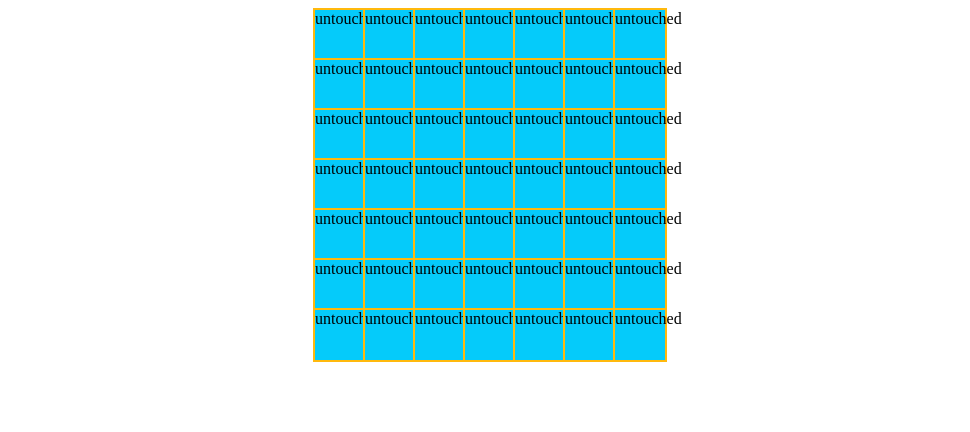
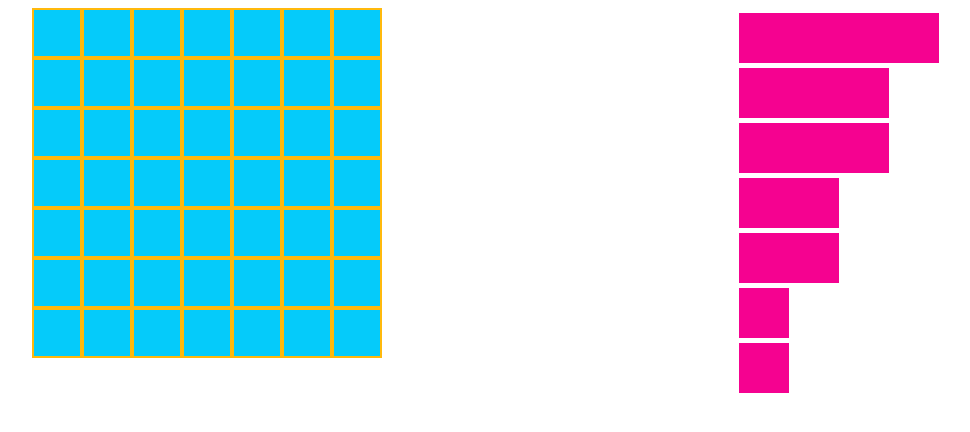
Before and after one commit to NaClnik/2x3-sea-battle, a Vue app: page / in a window 1280 px wide. Shown: the top 432 px of the page, without its empty margins (152-1122 px from the left). Built offline with nearby package versions, Linux system fonts and the light colour scheme.

Commit message:
create ship component and factory

```diff
--- a/src/App.vue
+++ b/src/App.vue
@@ -16,4 +16,7 @@ export default {
 </script>
 
 <style>
+  *{
+    box-sizing: border-box;
+  }
 </style>
--- a/src/components/Cell.vue
+++ b/src/components/Cell.vue
@@ -1,12 +1,24 @@
 <template>
-  <div class="cell">
-    {{state}}
+  <div
+      class="cell"
+      @drop="onDrop"
+      @dragover.prevent
+      @dragenter.prevent
+  >
+    <Ship
+        v-if="ship"
+        :can-toggle="ship.canToggle"
+        :num-of-decks="ship.numOfDecks"
+        :position="ship.position"
+    ></Ship>
   </div>
 </template>
 
 <script>
+import Ship from "@/components/Ship";
 export default {
   name: "Cell",
+  components: {Ship},
   props: {
     coordX: {
       type: Number,
@@ -20,7 +32,25 @@ export default {
       type: String,
       required: true
     } // state.
-  } // props.
+  }, // props.
+  data(){
+    return{
+      ship: null
+    } // return.
+  }, // data.
+  methods: {
+    onDrop(event){
+      let position = 'absolute';
+      let canToggle = true;
+      let numOfDecks = parseInt(event.dataTransfer.getData('numOfDecks'));
+
+      this.ship = {
+        position,
+        canToggle,
+        numOfDecks
+      } // ship.
+    } // onDrop.
+  } // methods.
 } // default.
 </script>
 
--- a/src/components/PlayingField.vue
+++ b/src/components/PlayingField.vue
@@ -1,4 +1,5 @@
 <template>
+  <div class="playing-field-container">
     <div class="cells-container">
       <Cell v-for="(cell, index) in cellsArray"
             :key="index"
@@ -8,13 +9,26 @@
             @click="cellClickHandler($event, index)"
       ></Cell>
     </div>
+    <div>
+      <Ship
+          style="margin: 5px"
+          v-for="(ship, index) in shipsArray"
+          :key="index"
+          :num-of-decks="ship.numOfDecks"
+          :can-toggle="ship.canToggle"
+          :position="ship.position"
+      ></Ship>
+    </div>
+  </div>
 </template>
 
 <script>
 import Cell from "@/components/Cell";
 import {CellsFactory} from "@/factories/cells-factory";
+import Ship from "@/components/Ship";
+import {ShipsFactory} from "@/factories/ships-factory";
 export default {
-  components: {Cell},
+  components: {Ship, Cell},
   computed:{
     numberOfAllCells(){
       return this.area * this.area;
@@ -26,14 +40,16 @@ export default {
 
     return {
       area,
-      cellsArray: new CellsFactory(area).make()
+      cellsArray: new CellsFactory(area).make(),
+      shipsArray: new ShipsFactory().make()
     } // return.
   }, // data.
   methods:{
     cellClickHandler(_event, index){
       this.cellsArray[index].state = 'miss';
       console.log(index);
-    }
+    },
+
   },
 
   name: "PlayingField"
@@ -54,6 +70,11 @@ export default {
     /*grid-template-rows: repeat(7, var(--col-size));*/
     grid-template-columns: repeat(7, 50px);
     grid-template-rows: repeat(7, 50px);
-    margin: 0 auto;
+    /*margin: 0 auto;*/
+  }
+
+  .playing-field-container{
+    display: flex;
+    justify-content: space-around;
   }
 </style>
--- /dev/null
+++ b/src/components/Ship.vue
@@ -0,0 +1,81 @@
+<template>
+  <div class="ship"
+       draggable="true"
+       @dragstart="onDragStart"
+       @click="onClick"
+       :style="flow"
+  >
+    <div class="deck"
+         v-for="i in numOfDecks"
+         :key="i"
+    ></div>
+  </div>
+</template>
+
+<script>
+export default {
+  name: "Ship",
+  props: {
+    canToggle: {
+      type: Boolean,
+      required: true
+    },
+    numOfDecks: {
+      type: Number,
+      required: true
+    }, // numOfDecks
+    position: {
+      type: String,
+      required: true
+    } // position.
+  }, // props.
+  data(){
+    return {
+      isHorizontal: true,
+      flow: {
+        gridAutoFlow: 'column',
+        width: 50 * this.numOfDecks + 'px',
+        height: "50px"
+      }
+    } // return.
+  }, // data.
+  methods: {
+    onDragStart(event){
+      event.dataTransfer.dropEffect = 'move'
+      event.dataTransfer.effectAllowed = 'move'
+      event.dataTransfer.setData('numOfDecks', this.numOfDecks.toString());
+    }, // onDragStart.
+    onClick(){
+      if(!this.canToggle)
+        return;
+
+      let size1 = "50px";
+      let size2 = 50 * this.numOfDecks + "px";
+
+      this.flow.gridAutoFlow = this.isHorizontal? 'row' : 'column';
+      this.flow.width = this.isHorizontal ? size1 : size2;
+      this.flow.height = this.isHorizontal ? size2 : size1;
+
+      this.isHorizontal = !this.isHorizontal;
+    }
+  } // methods.
+}
+</script>
+
+<style scoped>
+  .ship{
+    display: grid;
+    grid-auto-flow: row;
+  }
+
+  .deck{
+    /*width: 100%;*/
+    /*height: 100%;*/
+
+    width: 50px;
+    height: 50px;
+
+    background: #F50290;
+    z-index: 99;
+  }
+</style>
--- /dev/null
+++ b/src/factories/ships-factory.js
@@ -0,0 +1,21 @@
+export class ShipsFactory {
+    make(){
+        let array = [];
+
+        let canToggle = false;
+        let position = 'fixed';
+
+        array.push({numOfDecks: 4, canToggle, position})
+
+        array.push({numOfDecks: 3, canToggle, position})
+        array.push({numOfDecks: 3, canToggle, position})
+
+        array.push({numOfDecks: 2, canToggle, position})
+        array.push({numOfDecks: 2, canToggle, position})
+
+        array.push({numOfDecks: 1, canToggle, position})
+        array.push({numOfDecks: 1, canToggle, position})
+
+        return array;
+    } // make.
+} // ShopsFactory.
```
Lines whose indentation alone changed are shown as unchanged.
